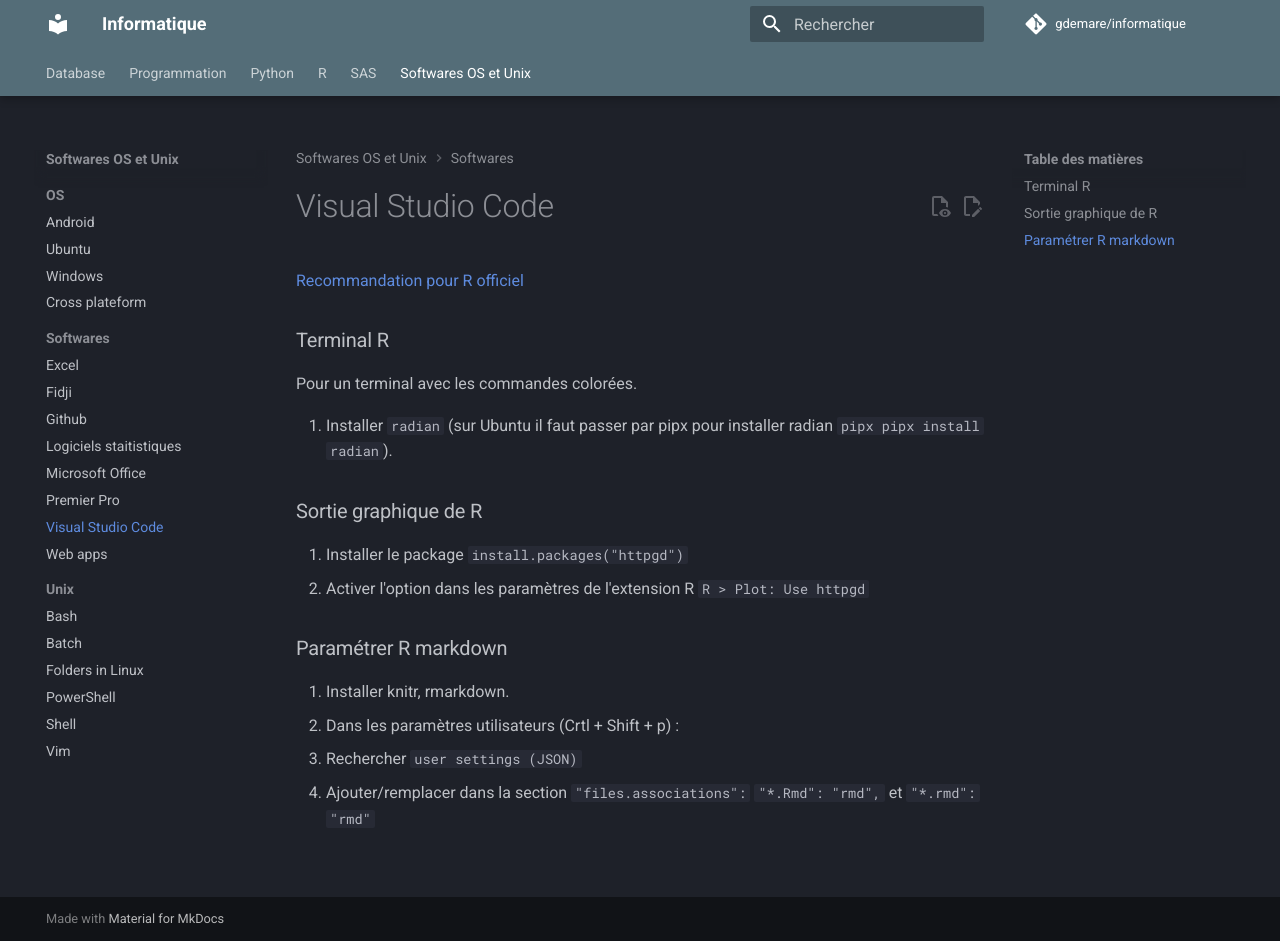
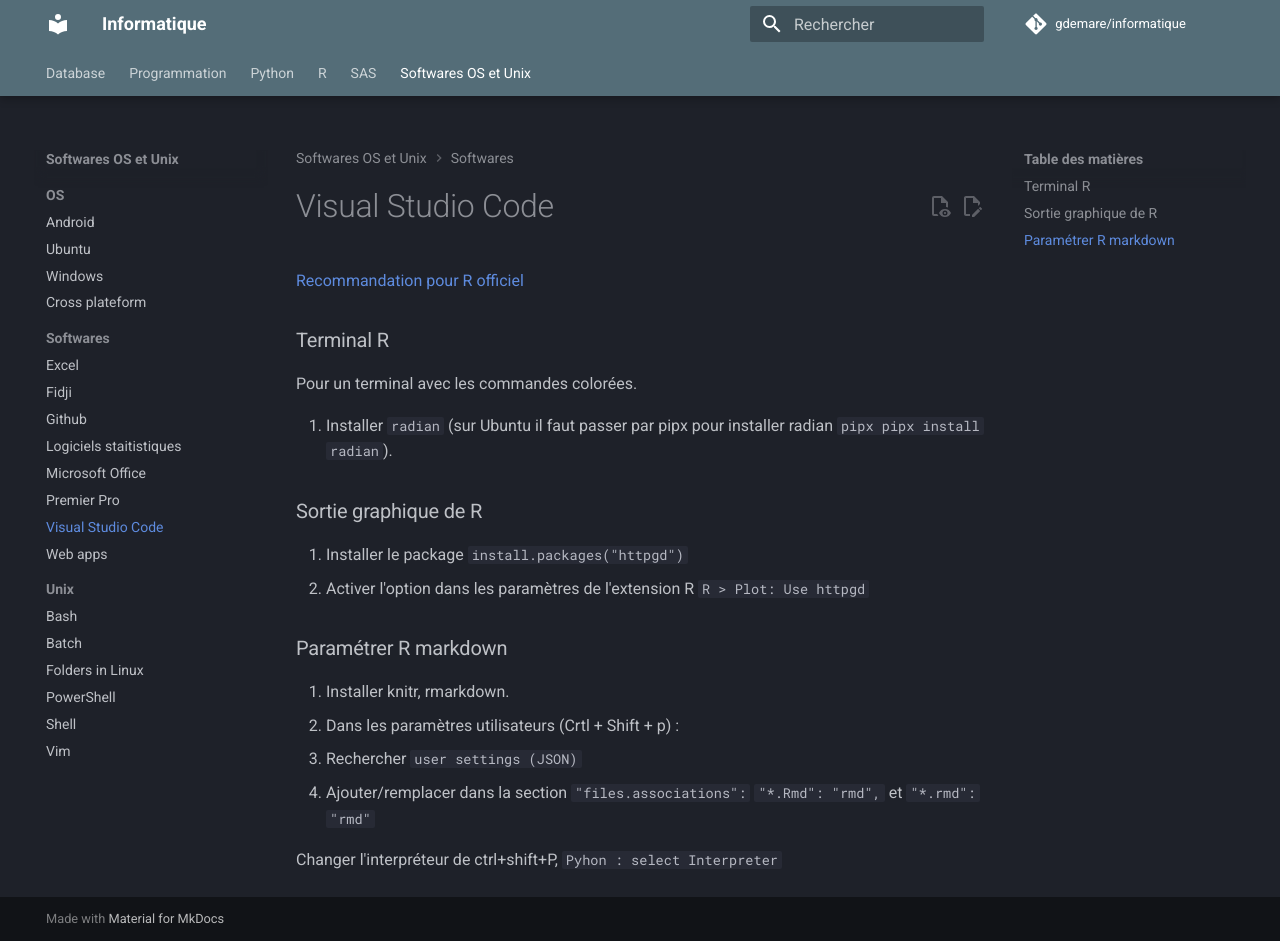
Before and after one commit to gdemare/Informatique, an MkDocs documentation site: the page built from docs/sofwares-os-unix/software/visual-code-studio.md, in a window 1280 px wide and 941 px high. Built offline with MkDocs 1.6.1 and Material for MkDocs 9.7.7, drawn with Linux system fonts in a browser that asks for light colours; comment, search, counter and statistics services are not loaded.

Commit message:
Update visual-code-studio.md

```diff
--- a/docs/sofwares-os-unix/software/visual-code-studio.md
+++ b/docs/sofwares-os-unix/software/visual-code-studio.md
@@ -18,3 +18,5 @@
 1. Dans les paramètres utilisateurs (Crtl + Shift + p) :
 2. Rechercher `user settings (JSON)`
 3. Ajouter/remplacer dans la section `"files.associations":`  `"*.Rmd": "rmd",` et `"*.rmd": "rmd"`
+
+Changer l'interpréteur de ctrl+shift+P, `Pyhon : select Interpreter`
```
